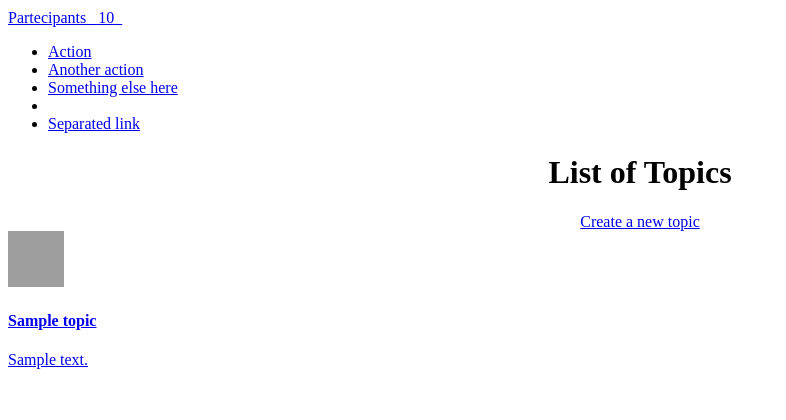
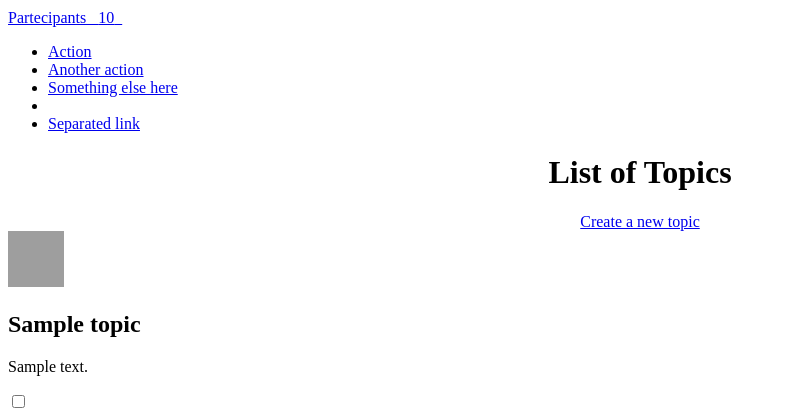
Before and after one commit to ThunderForce/BeeVote, a Python web app: template beevote/templates/topics-layout.html in a window 1280 px wide. Shown: the part 532-952 px from the top of the page, without its empty margins (0-786 px from the left). Before the commit the page ends 901 px from the top, so only its background shows below. Run offline with Jinja, Linux system fonts and the light colour scheme; the template is opened without the code that fills it: most values are stand-ins (such as "Sample title", 1, 10 or a date in 2020); grey boxes are pictures that could not be loaded.

```diff
--- a/beevote/templates/topics-layout.html
+++ b/beevote/templates/topics-layout.html
@@ -136,31 +136,35 @@
 			<div align="center"><a href="javascript:void(0)" class="btn btn-primary btn-raised btn-lg">Create a new topic
 				<span class="mdi-content-add-circle-outline"></span></a></div>
 			<div class="col-lg-12">
+
+
+
 				<div class="list-group" id="event_list">
+						<div class="list-group-item">
 				{% for topic in topics %}
 
-					<a href="view_event.php?id={{topic.key_name}}">
-						<div class="panel panel-default" style="cursor: pointer;">
-							<div class="well well-sm" color="blue" style="cursor: pointer;">
-								<div class="list-group-item event">
-									<div class="row-action-primary">
+					<!-- Card Proposal Big -->
+
+					<div class="list-group" id="event_list">
+						<div class="list-group-item">
+					<div class="well well-lg" color="blue">
+						<!-- interno proposta -->
 						<div class="row-picture">
 							<img class="circle" src="http://lorempixel.com/56/56/people/1" alt="icon">
 						</div>
+						<div class="row-content">
+							<h2 class="list-group-item-heading">{{topic.title}}</h2>
+							<p class="list-group-item-text">{{topic.description}}</p>
 						</div>
-									<div class="row-content">
-										<div class="action-secondary">
-											<i class="mdi-material-info"></i>
-										</div>
-										<h4 class="list-group-item-heading">{{topic.title}}</h4>
-										<p class="list-group-item-text">{{topic.description}}</p>
+						<label ><input type="checkbox" aling="right"></label>
 					</div>
 				</div>
 			</div>
-						</div>
-					</a>
+
+
+
+
 				{% endfor %}
-				</div>
 			</div>
 		</div>
 	</div>
```
Lines whose indentation alone changed are shown as unchanged.
